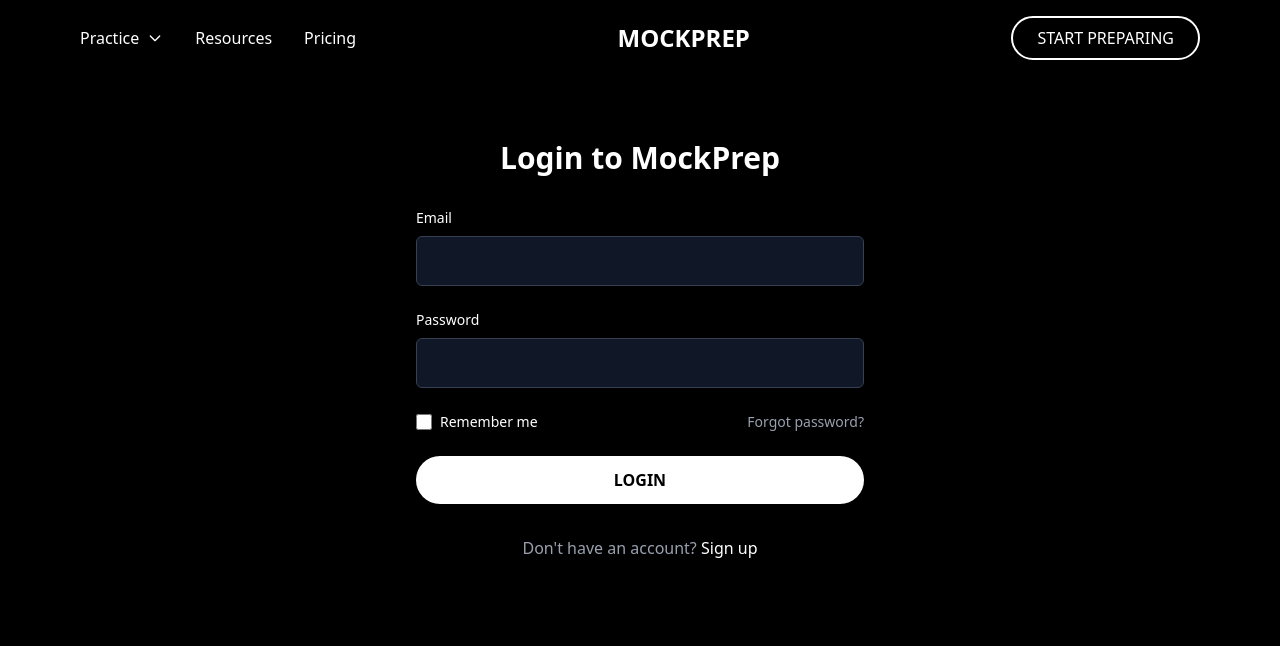
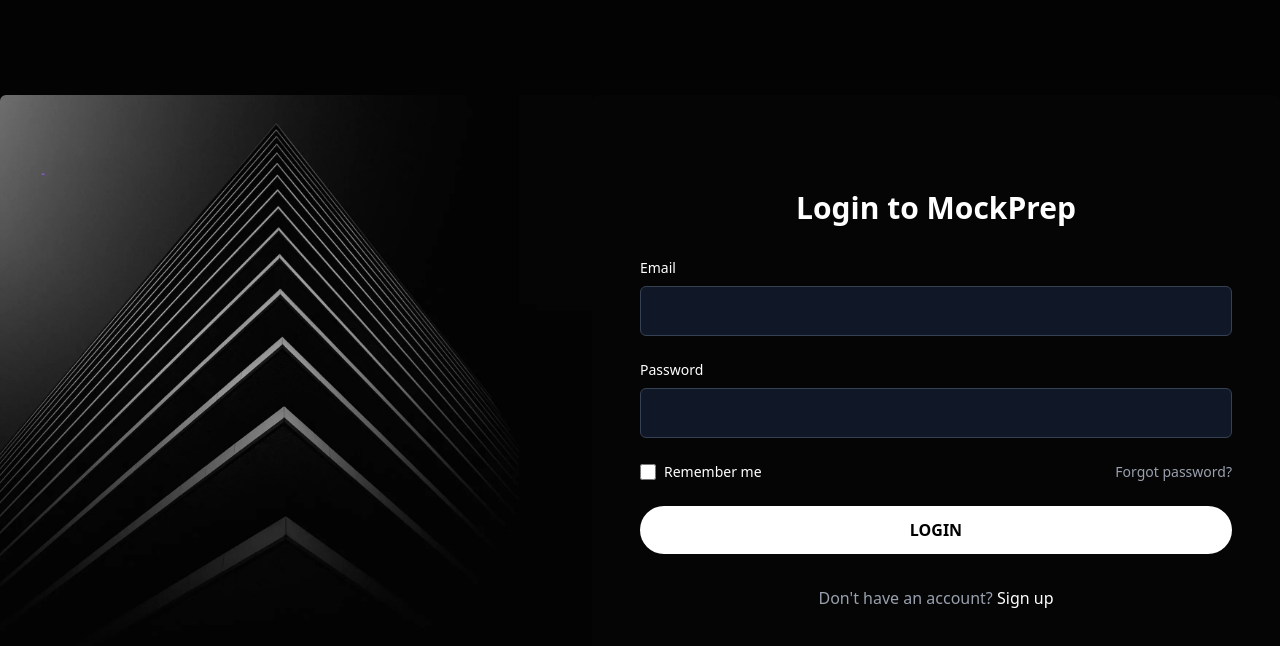
Before and after one commit to Pranay623/DEVHEAT-Hackathon, a React (Vite) app in the folder frontend/: page /login in a window 1280 px wide. Shown: the top 646 px of the page. Built offline with nearby package versions, Linux system fonts and the light colour scheme.

Commit message:
login ui changes

```diff
--- a/frontend/src/pages/Login.tsx
+++ b/frontend/src/pages/Login.tsx
@@ -1,6 +1,6 @@
 import React, { useState } from 'react';
 import { useNavigate } from 'react-router-dom';
-import Navbar from '../common/Navbar';
+import ImageSrc from '../../public/images/login/ref@2x.jpg';
 
 const Login: React.FC = () => {
   const navigate = useNavigate();
@@ -9,18 +9,24 @@
 
   const handleSubmit = (e: React.FormEvent) => {
     e.preventDefault();
-    // Handle login logic here
     console.log('Login attempt with:', { email, password });
-    // For demo purposes, redirect to dashboard after login
     navigate('/dashboard');
   };
 
   return (
-    <div className="bg-black text-white min-h-screen">
-      <Navbar />
+    <div className="min-h-screen bg-[#030303] text-white flex items-center">
+      <div className="flex flex-col md:flex-row w-full ">
+        {/* Left Section: Image */}
+        <div className="hidden md:flex flex-1">
+          <img
+            src={ImageSrc}
+            alt="Login Background"
+            className="w-full h-full object-cover rounded-l-md"
+          />
+        </div>
 
-      <div className="container mx-auto px-4 sm:px-8 md:px-12 lg:px-20 py-16">
-        <div className="max-w-md mx-auto">
+        {/* Right Section: Login Form */}
+        <div className="flex-1 bg-[#050505] rounded-md p-8 md:p-12 flex flex-col justify-center">
           <h1 className="text-3xl font-bold text-center mb-8">Login to MockPrep</h1>
 
           <form onSubmit={handleSubmit} className="space-y-6">
```
Also changed, not shown: frontend/public/images/login/ref@2x.jpg (added).
